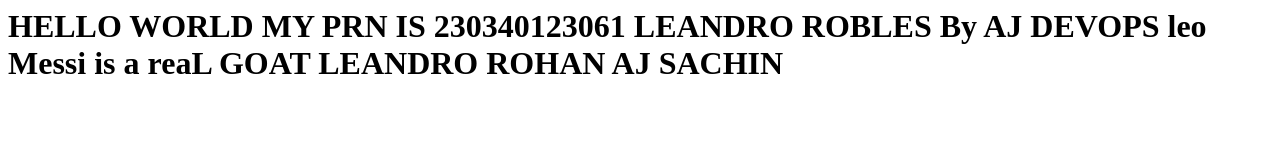
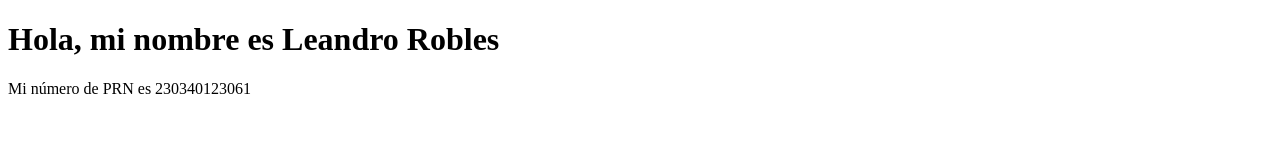
Before and after one commit to roblesleandro/ditiss, a plain HTML site: page index.html in a window 1280 px wide. Drawn offline with Linux system fonts and the light colour scheme.

Commit message:
index.html

```diff
--- a/index.html
+++ b/index.html
@@ -1,7 +1,10 @@
-<title> HELLO LEANDRO </title>
-<h1>
-HELLO WORLD MY PRN IS 230340123061 LEANDRO ROBLES
-By AJ DEVOPS
-leo Messi is a reaL GOAT
-LEANDRO ROHAN AJ SACHIN
-</h1>
+<!DOCTYPE html>
+<html>
+<head>
+<title>Mi página</title>
+</head>
+<body>
+<h1>Hola, mi nombre es Leandro Robles</h1>
+<p>Mi número de PRN es 230340123061</p>
+</body>
+</html>
```
